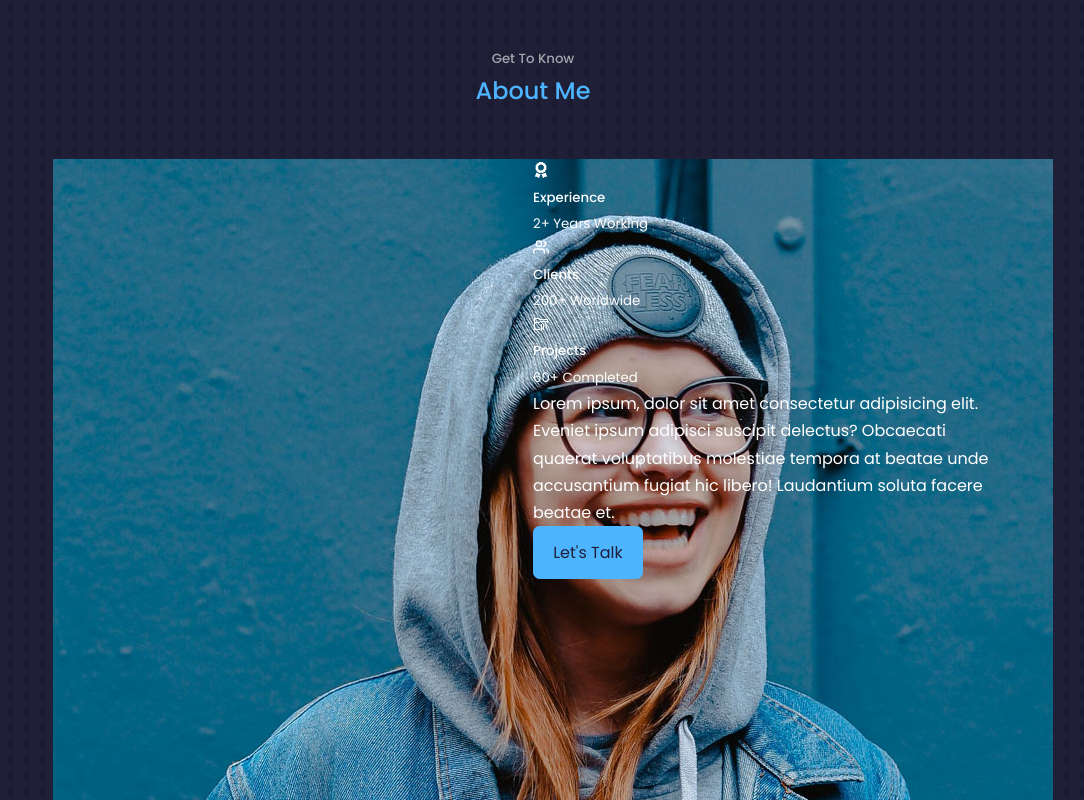
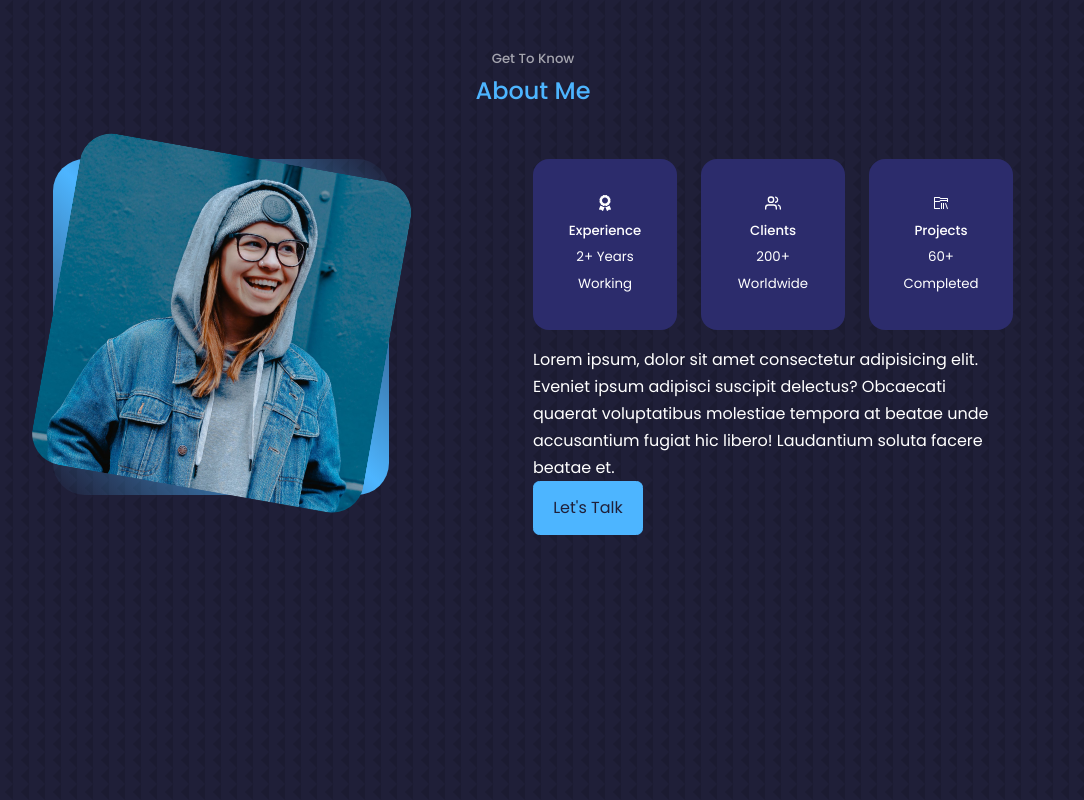
Before and after one commit to Lukmon492/Portfolio-project, a React (Vite) app in the folder New-portfolio/: page / in a window 1280 px wide. Shown: the part 880-1680 px from the top of the page, without its empty margins (107-1191 px from the left). Built offline with nearby package versions, Linux system fonts and the light colour scheme.

Commit message:
about component almost done

```diff
--- a/New-portfolio/src/components/about/About.jsx
+++ b/New-portfolio/src/components/about/About.jsx
@@ -17,6 +17,7 @@
             <img src={ME} alt="About Image" />
           </div>
         </div>
+
         <div className="about__content">
           <div className="about__cards">
             <article className="about__card">
--- a/New-portfolio/src/components/about/about.css
+++ b/New-portfolio/src/components/about/about.css
@@ -1,10 +1,48 @@
 .about__container {
   display: grid;
   grid-template-columns: 35% 50%;
-  background: greenyellow;
   gap: 15%;
 }
 .about__me {
-  background: red;
+  width: 100%;
+  aspect-ratio: 1/1;
+  background: linear-gradient(
+    45deg,
+    transparent,
+    var(--color-primary),
+    transparent
+  );
+  display: grid;
+  border-radius: 2rem;
+  place-items: center;
+}
+.about__me-image {
+  border-radius: 2rem;
+  overflow: hidden;
+  transform: rotate(10deg);
+  transition: var(--transition);
+}
+.about__me-image img {
+  border-radius: 2rem;
   width: 100%;
 }
+.about__me-image:hover {
+  transform: rotate(0);
+}
+.about__cards {
+  display: grid;
+  grid-template-columns: repeat(3, 1fr);
+  gap: 1.5rem;
+  margin-bottom: 1rem;
+}
+.about__card {
+  background: var(--color-bg-variant);
+  border: 1px solid transparent;
+  border-radius: 1rem;
+  padding: 2rem;
+  text-align: center;
+}
+.about__card:hover {
+  background: transparent;
+  border-color: var(--color-primary-variant);
+}
```
